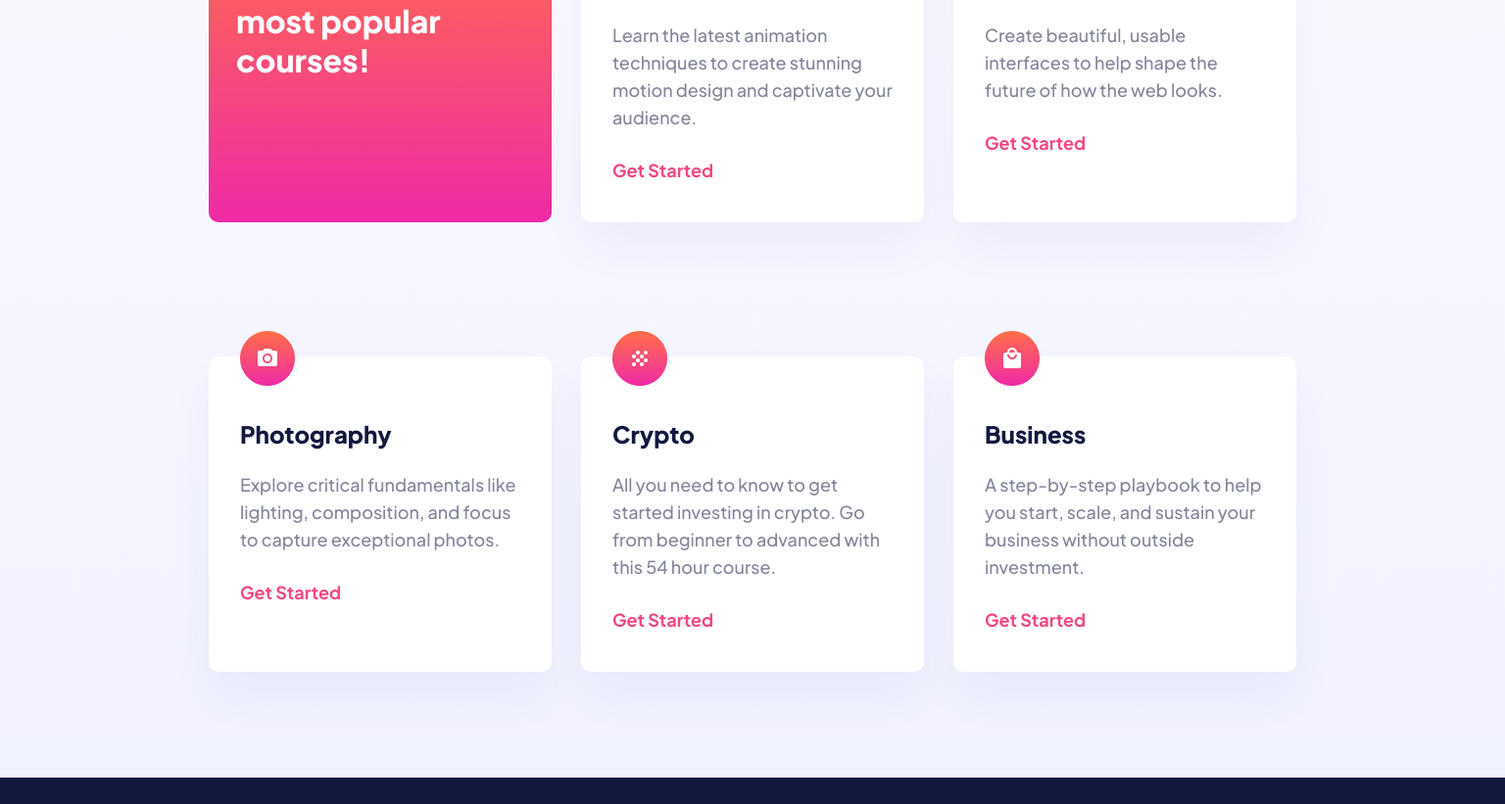
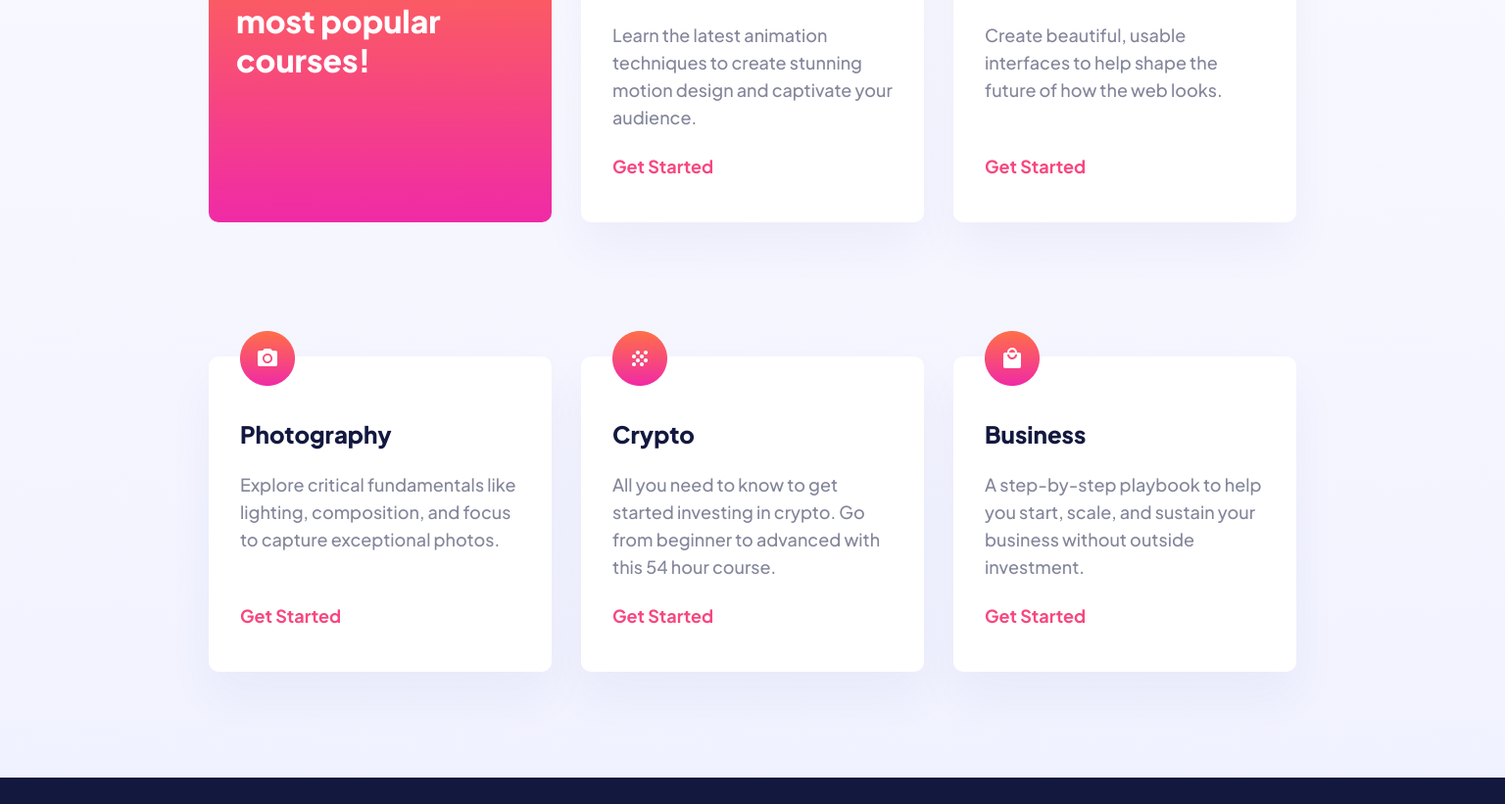
Before and after one commit to LukaSulakvelidze/skilled, a plain HTML site: page index.html in a window 1536 px wide. Shown: the part 940-1761 px from the top of the page at 98% size. Drawn offline with Linux system fonts and the light colour scheme.

Commit message:
last touch

```diff
--- a/skilledstyle.css
+++ b/skilledstyle.css
@@ -472,6 +472,14 @@ footer {
   }
 
   .get {
-    margin: 28px 0 0 32px;
+    margin: 24px 0 0 32px;
+  }
+
+  .item2start {
+    margin-top: 52px;
+  }
+
+  .item3start {
+    margin-top: 52px;
   }
 }
```
